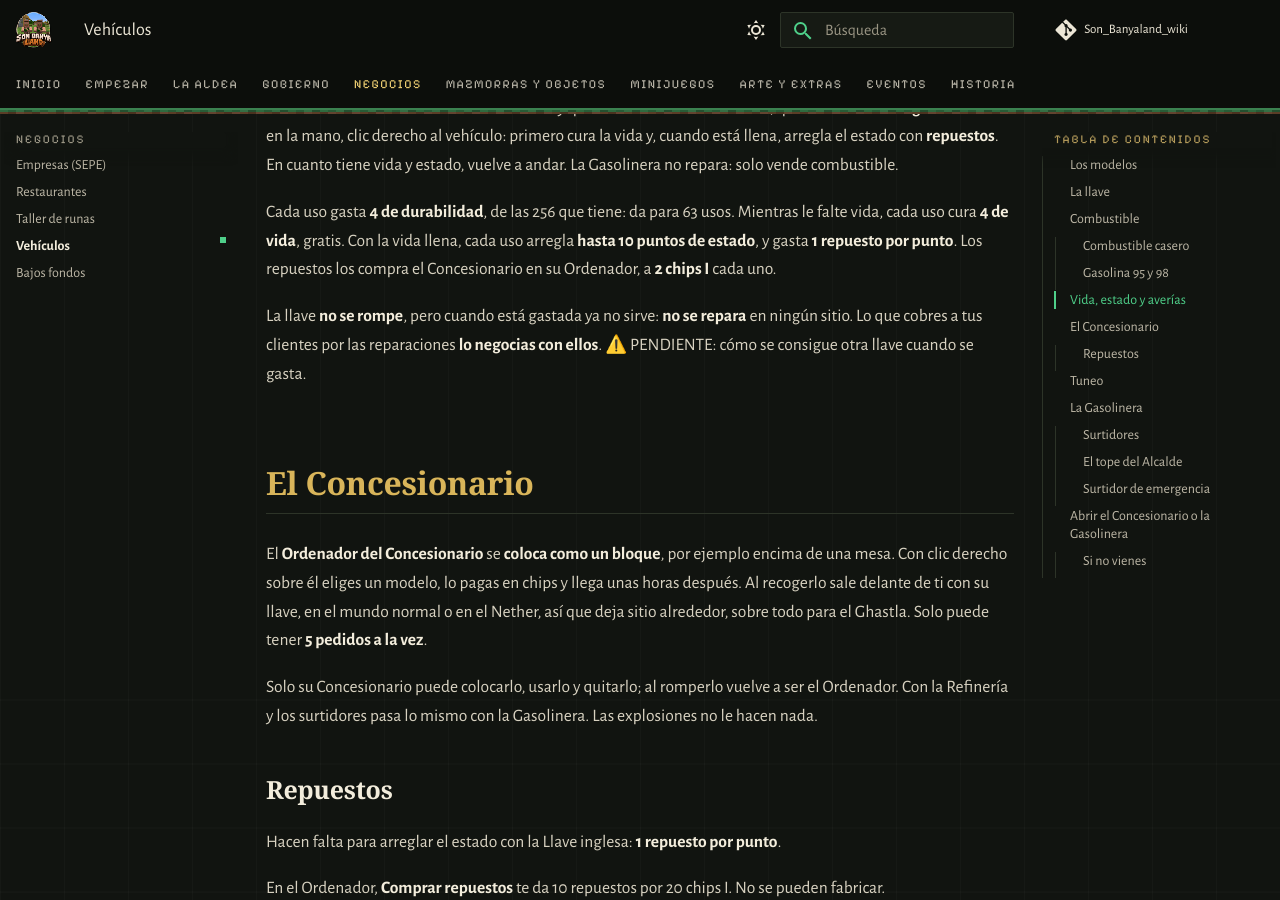
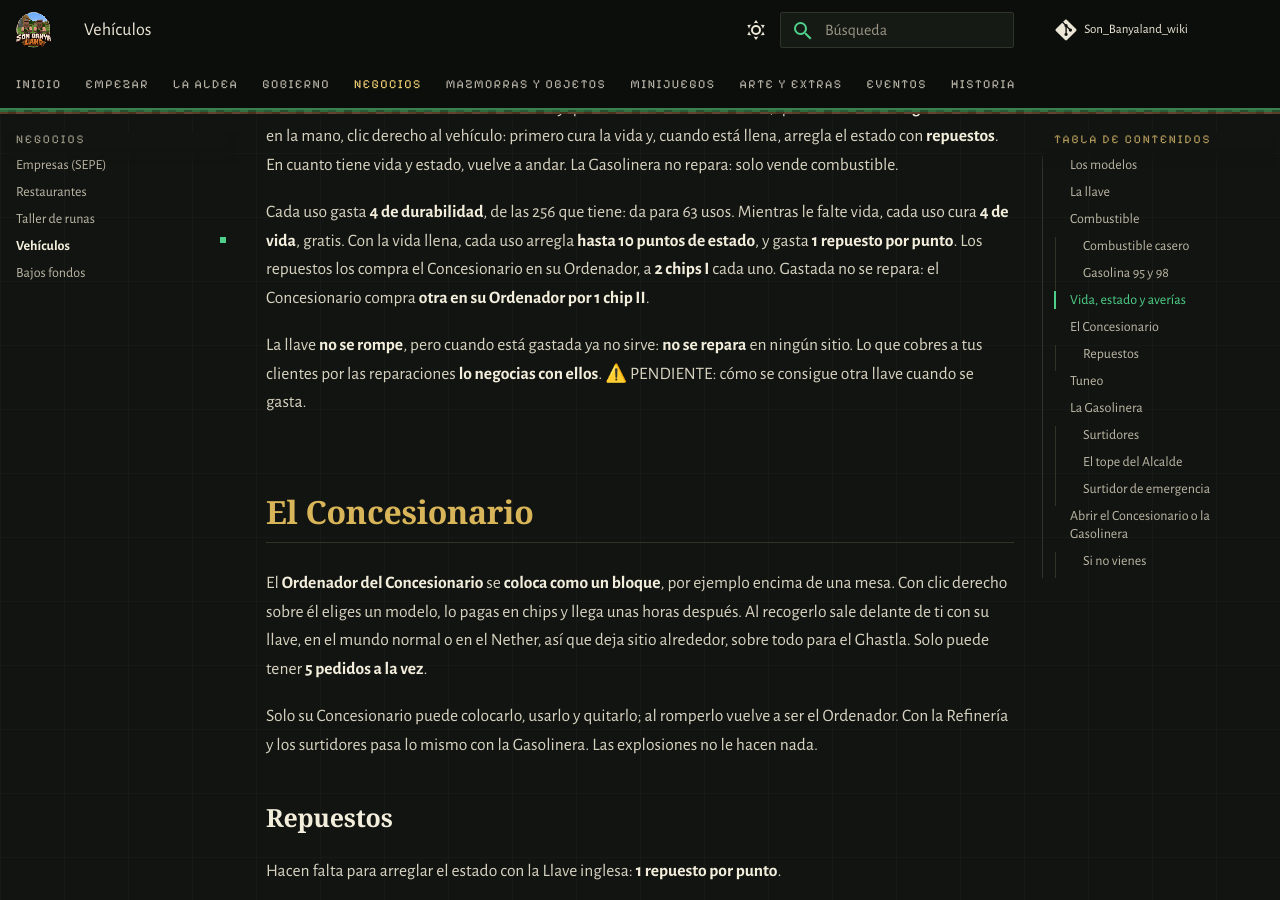
Before and after one commit to PigPilgrim/Son_Banyaland_wiki, an MkDocs documentation site: the page built from docs/vehiculos.md, in a window 1280 px wide and 900 px high, scrolled down 3822 px. Built offline with MkDocs 1.6.1 and Material for MkDocs 9.7.7, drawn with Linux system fonts in a browser that asks for light colours; some web fonts are replaced; comment, search, counter and statistics services are not loaded.

Commit message:
Vehículos: la Llave inglesa gastada se compra nueva en el Ordenador del Concesionario (1 chip II)
Co-Authored-By: Claude Opus 5.5 <noreply@anthropic.com>

```diff
--- a/docs/_generado/llave_inglesa.md
+++ b/docs/_generado/llave_inglesa.md
@@ -1 +1 @@
-Cada uso gasta **4 de durabilidad**, de las 256 que tiene: da para 63 usos. Mientras le falte vida, cada uso cura **4 de vida**, gratis. Con la vida llena, cada uso arregla **hasta 10 puntos de estado**, y gasta **1 repuesto por punto**. Los repuestos los compra el Concesionario en su Ordenador, a **2 chips I** cada uno.
+Cada uso gasta **4 de durabilidad**, de las 256 que tiene: da para 63 usos. Mientras le falte vida, cada uso cura **4 de vida**, gratis. Con la vida llena, cada uso arregla **hasta 10 puntos de estado**, y gasta **1 repuesto por punto**. Los repuestos los compra el Concesionario en su Ordenador, a **2 chips I** cada uno. Gastada no se repara: el Concesionario compra **otra en su Ordenador por 1 chip II**.
--- a/generar.py
+++ b/generar.py
@@ -809,7 +809,8 @@ def vehiculos_tablas():
     E = vehiculos.ESTADO
     escribir("llave_inglesa.md", f"Cada uso gasta **{L['gasto']} de durabilidad**, de las {L['durabilidad']} que tiene: da para {(L['durabilidad'] - 1) // L['gasto']} usos. "
              f"Mientras le falte vida, cada uso cura **{L['cura']} de vida**, gratis. Con la vida llena, cada uso arregla **hasta {E['por_uso']} puntos de estado**, "
-             f"y gasta **1 repuesto por punto**. Los repuestos los compra el Concesionario en su Ordenador, a **{E['repuesto_precio']} chips I** cada uno.\n")
+             f"y gasta **1 repuesto por punto**. Los repuestos los compra el Concesionario en su Ordenador, a **{E['repuesto_precio']} chips I** cada uno. "
+             f"Gastada no se repara: el Concesionario compra **otra en su Ordenador por {en_chips(L['precio'])}**.\n")
     escribir("gasolinas.md", tabla(["Gasolina", "Gasta", "Da", "Tarda", "Rendimiento", "Más velocidad"], filas))
     T = vehiculos.TUNEO
     armaduras = {"COPPER_HORSE_ARMOR": "cobre", "IRON_HORSE_ARMOR": "hierro", "GOLDEN_HORSE_ARMOR": "oro", "DIAMOND_HORSE_ARMOR": "diamante", "NETHERITE_HORSE_ARMOR": "netherita"}
```
